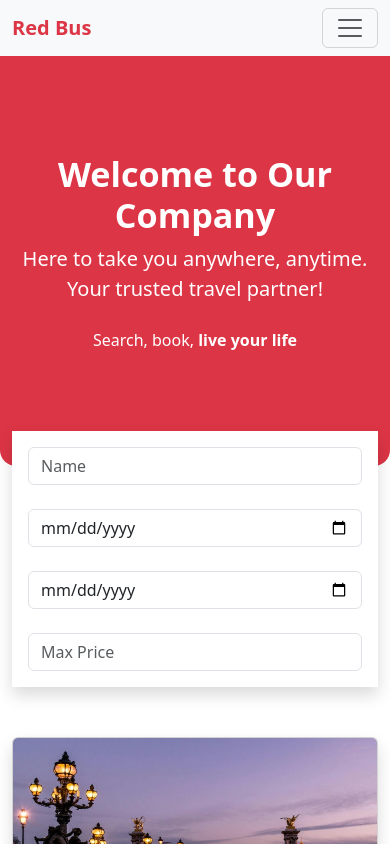
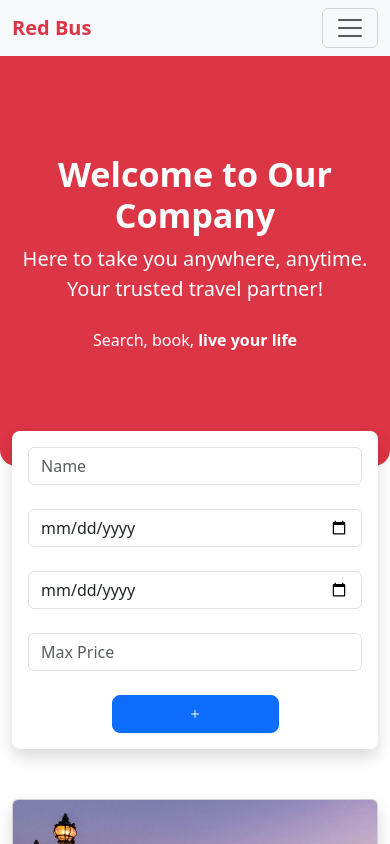
Before and after one commit to EN-BAAK/Red-bus, an Angular app: page /search in a window 390 px wide. Shown: the top 844 px of the page. Built offline with nearby package versions, Linux system fonts and the light colour scheme.

Commit message:
enhance search page code

```diff
--- a/src/app/search/search-form/search-form.component.css
+++ b/src/app/search/search-form/search-form.component.css
@@ -10,11 +10,19 @@ form {
 }
 
 @media (max-width: 768px) {
-  .rounded-pill {
-    border-radius: 0 !important;
-    -webkit-border-radius: 0 !important;
-    -moz-border-radius: 0 !important;
-    -ms-border-radius: 0 !important;
-    -o-border-radius: 0 !important;
+  form {
+    border-radius: 0.5rem !important;
+    -webkit-border-radius: 0.5rem !important;
+    -moz-border-radius: 0.5rem !important;
+    -ms-border-radius: 0.5rem !important;
+    -o-border-radius: 0.5rem !important;
+  }
+  .rounded-circle {
+    width: 50%;
+    border-radius: 0.5rem !important;
+    -webkit-border-radius: 0.5rem !important;
+    -moz-border-radius: 0.5rem !important;
+    -ms-border-radius: 0.5rem !important;
+    -o-border-radius: 0.5rem !important;
   }
 }
--- a/src/app/search/search-form/search-form.component.html
+++ b/src/app/search/search-form/search-form.component.html
@@ -5,7 +5,7 @@
     <input
       type="text"
       class="form-control pill-input"
-      [(ngModel)]="name"
+      [(ngModel)]="filters.name"
       name="name"
       placeholder="Name"
       required
@@ -14,7 +14,7 @@
     <input
       type="date"
       class="form-control pill-input"
-      [(ngModel)]="startDate"
+      [(ngModel)]="filters.startDate"
       name="startDate"
       required
       (input)="onInputChange()"
@@ -22,7 +22,7 @@
     <input
       type="date"
       class="form-control pill-input"
-      [(ngModel)]="endDate"
+      [(ngModel)]="filters.endDate"
       name="endDate"
       required
       (input)="onInputChange()"
@@ -30,11 +30,19 @@
     <input
       type="number"
       class="form-control pill-input"
-      [(ngModel)]="maxPrice"
+      [(ngModel)]="filters.maxPrice"
       name="maxPrice"
       placeholder="Max Price"
       required
       (input)="onInputChange()"
     />
+
+    <button
+      type="button"
+      class="btn btn-primary mx-auto rounded-circle"
+      (click)="onAddTravel()"
+    >
+      <i class="bi bi-plus"></i>
+    </button>
   </form>
 </div>
--- a/src/app/search/search-form/search-form.component.ts
+++ b/src/app/search/search-form/search-form.component.ts
@@ -1,4 +1,5 @@
 import { Component, EventEmitter, Output } from '@angular/core';
+import { TravelFilters } from '../../../utils/types';
 
 @Component({
   selector: 'search-form',
@@ -7,19 +8,26 @@ import { Component, EventEmitter, Output } from '@angular/core';
   styleUrl: './search-form.component.css',
 })
 export class SearchFormComponent {
-  name: string = '';
-  startDate: string = '';
-  endDate: string = '';
-  maxPrice: number | null = null;
+  filters: TravelFilters = {
+    name: '',
+    startDate: '',
+    endDate: '',
+    maxPrice: null,
+  };
 
   @Output() filterChange = new EventEmitter<any>();
+  @Output() toggleModal = new EventEmitter<any>();
 
   onInputChange() {
     this.filterChange.emit({
-      name: this.name,
-      startDate: this.startDate,
-      endDate: this.endDate,
-      maxPrice: this.maxPrice,
+      name: this.filters.name,
+      startDate: this.filters.startDate,
+      endDate: this.filters.endDate,
+      maxPrice: this.filters.maxPrice,
     });
   }
+
+  onAddTravel() {
+    this.toggleModal.emit();
+  }
 }
--- a/src/app/search/search.component.html
+++ b/src/app/search/search.component.html
@@ -3,7 +3,10 @@
     content="<p>Search, book, <span class='fw-semibold'>live your life</span></p>"
   />
 
-  <search-form (filterChange)="updateFilters($event)" />
+  <search-form
+    (filterChange)="updateFilters($event)"
+    (toggleModal)="toggleModal()"
+  />
 
   <travels [travels]="filteredTravels" [loading]="loading" />
 </main>
--- a/src/app/search/search.component.ts
+++ b/src/app/search/search.component.ts
@@ -25,7 +25,9 @@ export class SearchComponent {
   }
 
   private travels: Travel[] = [];
+
   loading: boolean = true;
+  isModalVisible: boolean = false;
 
   filters: TravelFilters = {
     name: '',
@@ -35,32 +37,22 @@ export class SearchComponent {
   };
 
   get filteredTravels(): Travel[] {
-    return this.travels.filter((travel) => {
-      const matchesName = this.filters.name
-        ? this.filters.name && travel.name.includes(this.filters.name)
-        : true;
-
-      const matchesStartDate = this.filters.startDate
-        ? this.filters.startDate &&
-          new Date(travel.startDate) >= new Date(this.filters.startDate)
-        : true;
-
-      const matchesEndDate = this.filters.endDate
-        ? this.filters.endDate &&
-          new Date(travel.endDate) <= new Date(this.filters.endDate)
-        : true;
-
-      const matchesMaxPrice = this.filters.maxPrice
-        ? this.filters.maxPrice && travel.price <= this.filters.maxPrice
-        : true;
-
-      return (
-        matchesName && matchesStartDate && matchesEndDate && matchesMaxPrice
-      );
-    });
+    return this.travels.filter(
+      ({ name, startDate, endDate, price }) =>
+        (!this.filters.name || name.includes(this.filters.name)) &&
+        (!this.filters.startDate ||
+          new Date(startDate) >= new Date(this.filters.startDate)) &&
+        (!this.filters.endDate ||
+          new Date(endDate) <= new Date(this.filters.endDate)) &&
+        (this.filters.maxPrice === null || price <= this.filters.maxPrice)
+    );
   }
 
   updateFilters(newFilters: any) {
     this.filters = newFilters;
   }
+  toggleModal() {
+    this.isModalVisible = !this.isModalVisible;
+    console.log(this.isModalVisible);
+  }
 }
```
